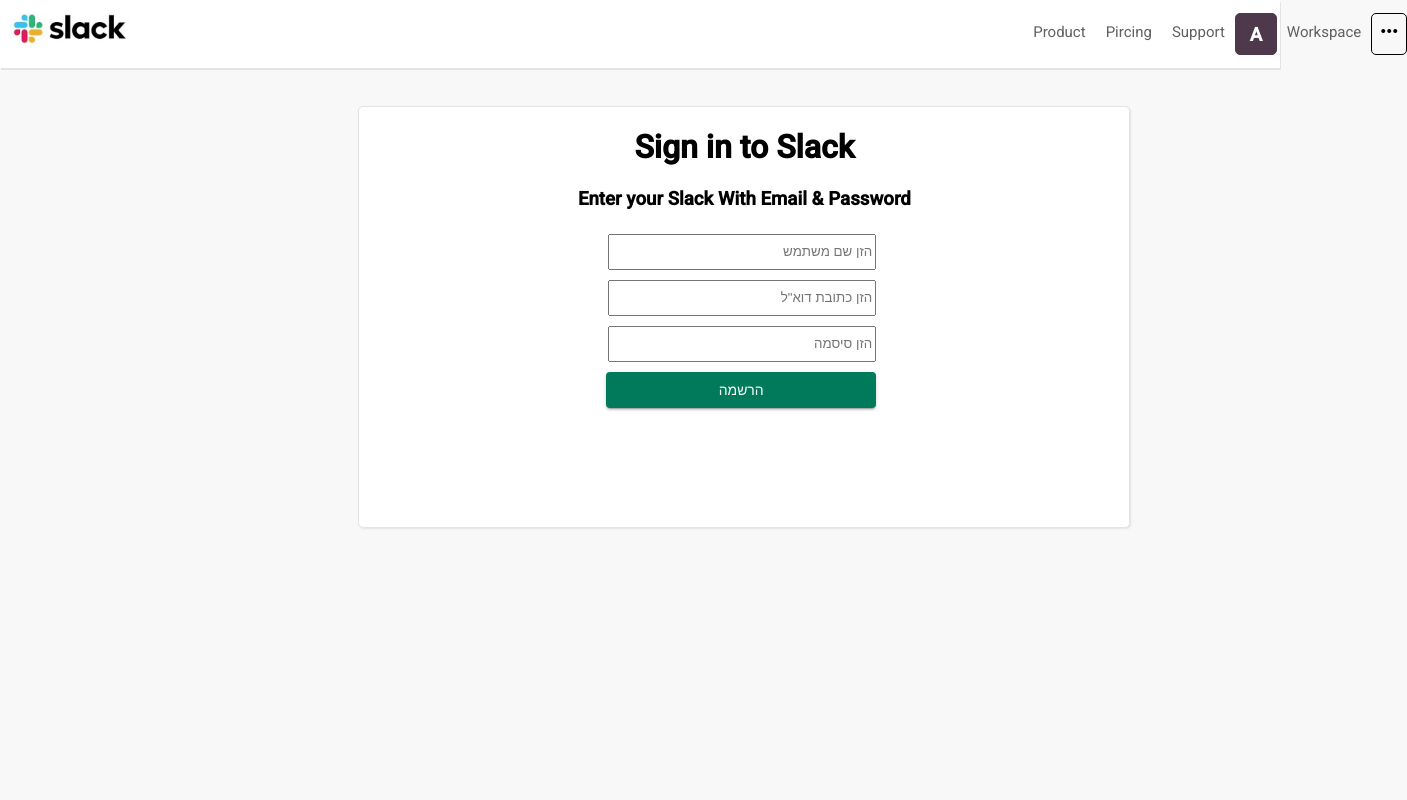
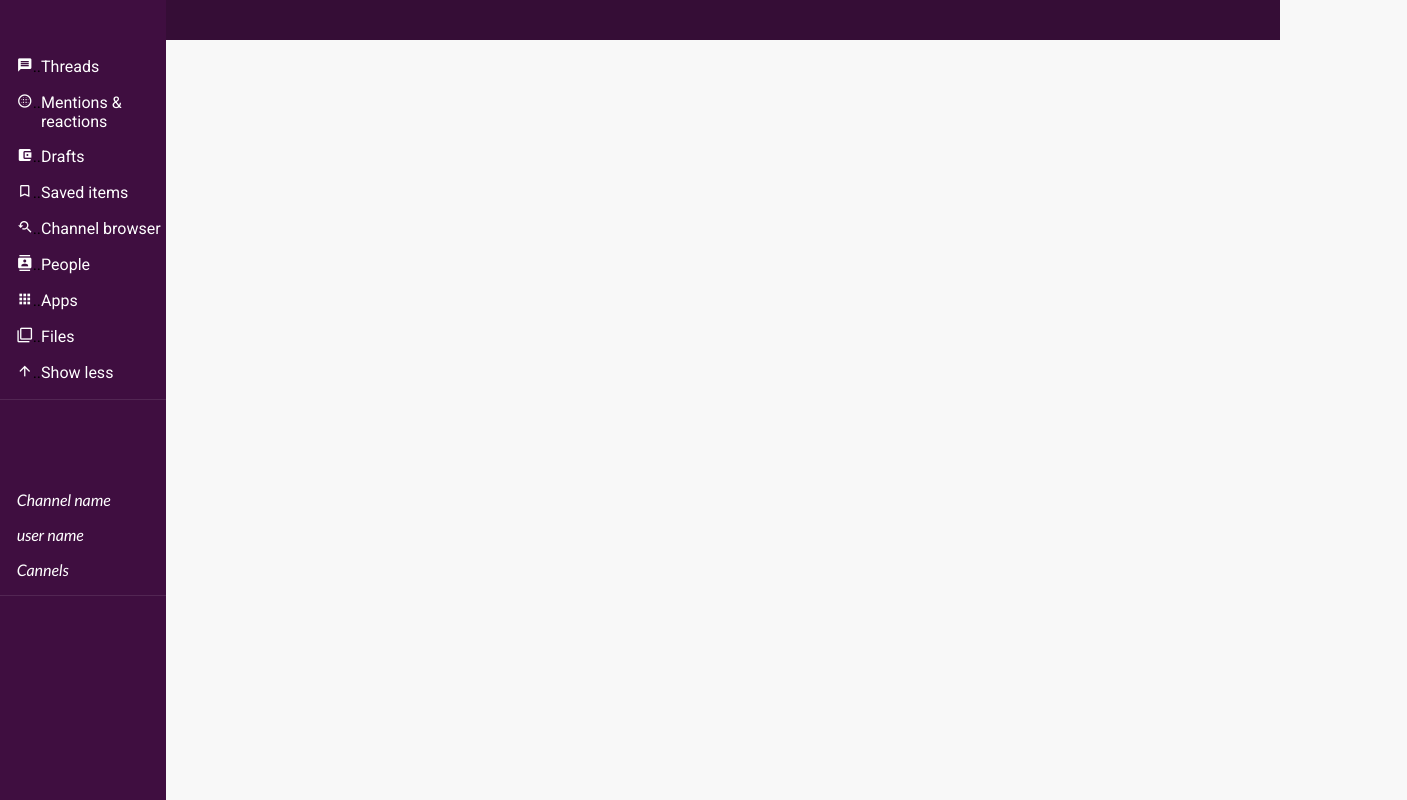
Before and after one commit to AsherLecover/slack-project, an Angular app: page /app-main-chat-room in a window 1280 px wide. Before the commit this address led to /app-sign-in. Shown: the top 800 px of the page, 1407 px wide, since content can reach past the window. Built offline with nearby package versions, Linux system fonts and the light colour scheme.

Commit message:
initail commit

```diff
--- a/src/app/app-routing.module.ts
+++ b/src/app/app-routing.module.ts
@@ -1,10 +1,14 @@
 import { NgModule } from '@angular/core';
 import { Routes, RouterModule } from '@angular/router';
 import { SignInComponent } from './components/sign-in/sign-in.component';
+import { MainChatRoomComponent } from './components/main-chat-room/main-chat-room.component';
 
 
 const routes: Routes = [
   { path:'app-sign-in', component:SignInComponent},
+  { path:'app-main-chat-room', component:MainChatRoomComponent},
+
+
   { path:'',   redirectTo:'app-sign-in', pathMatch: 'full'},
   { path:'**', redirectTo:'app-sign-in', pathMatch: 'full'},
 
--- a/src/app/app.component.html
+++ b/src/app/app.component.html
@@ -1,2 +1 @@
-<app-header></app-header>
 <router-outlet></router-outlet>
--- a/src/app/app.module.ts
+++ b/src/app/app.module.ts
@@ -9,6 +9,7 @@
 import { BrowserAnimationsModule } from '@angular/platform-browser/animations';
 import { ModuleMatrialModule } from './module-matriel/module-matriel.module';
 import { ReactiveFormsModule } from '@angular/forms';
+import { MainChatRoomComponent } from './components/main-chat-room/main-chat-room.component';
 
 
 @NgModule({
@@ -16,7 +17,8 @@
     AppComponent,
     SignInComponent,
     HeaderComponent,
-    FooterComponent
+    FooterComponent,
+    MainChatRoomComponent
   ],
   imports: [
     BrowserModule,
--- /dev/null
+++ b/src/app/components/main-chat-room/main-chat-room.component.css
@@ -0,0 +1,16 @@
+.haeder {
+  width: 100%;
+  height: 40px;
+  background-color: #350d36;
+}
+
+.left-menu {
+  background-color: #3f0e40;
+  height: 2425%;
+  width: 13%;
+}
+hr { display: block; height: 1px;
+    border: 0; border-top: 1px solid rgb(82,38,83);;
+    margin: 1em 0; padding: 0; }
+p{
+    font-family: 'Lato', sans-serif;}
--- /dev/null
+++ b/src/app/components/main-chat-room/main-chat-room.component.html
@@ -0,0 +1,82 @@
+<div class="haeder" >
+    <div class="left-menu" >
+       <div >
+            <br><br><br>
+               <div style="margin-left: 10%">
+
+                     <div style="display: flex">
+                            <div><span style="color: #FFFFFF; font-size: 16px" class="material-icons"> message </span></div><span>..</span>
+                                 <div > <span style=" color: #FFFFFF;">Threads</span></div>
+                                </div>
+                            <p></p>
+
+
+                    <div style="display: flex">
+                        <div><span style="color: #FFFFFF; font-size: 16px" class="material-icons"> blur_circular
+                            </span></div><span>..</span>
+                            <div > <span style=" color: #FFFFFF;">Mentions & reactions</span></div>
+                            </div>
+                            <p></p>
+
+                    <div style="display: flex">
+                        <div><span style="color: #FFFFFF; font-size: 16px" class="material-icons"> account_balance_wallet </span></div><span>..</span>
+                        <div > <span style=" color: #FFFFFF;">Drafts</span></div>
+                           </div>
+                           <p></p>
+
+                   <div style="display: flex">
+                           <div><span style="color: #FFFFFF; font-size: 16px" class="material-icons"> turned_in_not </span></div><span>..</span>
+                                 <div > <span style=" color: #FFFFFF;">Saved items</span></div>
+                                  </div>
+                                  <p></p>
+
+                  <div style="display: flex">
+                        <div><span style="color: #FFFFFF; font-size: 16px" class="material-icons"> youtube_searched_for </span></div><span>..</span>
+                            <div > <span style=" color: #FFFFFF;">Channel browser  </span></div>
+                                   </div>
+                                   <p></p>
+
+                  <div style="display: flex">
+                        <div><span style="color: #FFFFFF; font-size: 16px" class="material-icons"> contacts </span></div><span>..</span>
+                             <div > <span style=" color: #FFFFFF;">People</span></div>
+                                 </div>
+                                 <p></p>
+
+                     <div style="display: flex">
+                             <div><span style="color: #FFFFFF; font-size: 16px" class="material-icons"> apps </span></div><span>..</span>
+                                 <div > <span style=" color: #FFFFFF;"> Apps</span></div>
+                                     </div>
+                                      <p></p>
+
+
+                   <div style="display: flex">
+                      <div><span style="color: #FFFFFF; font-size: 16px" class="material-icons"> filter_none </span></div><span>..</span>
+                          <div > <span style=" color: #FFFFFF;"> Files</span></div>
+                              </div>
+                              <p></p>
+
+                  <div style="display: flex">
+                        <div><span style="color: #FFFFFF; font-size: 16px" class="material-icons"> arrow_upward </span></div><span>..</span>
+                           <div > <span style=" color: #FFFFFF;"> Show less</span></div>
+                               </div>
+                                 <p></p>
+                    </div>
+                </div>
+                <hr>
+        <div >
+            <br><br><br>
+            <div style="margin-left: 10%">
+
+                    <p style=" color: #FFFFFF;">Channel name</p>
+                    <p style=" color: #FFFFFF;">user name</p>
+                    <p style=" color: #FFFFFF;">Cannels</p>
+
+            </div>
+
+        </div>
+        <hr>
+    </div>
+
+
+
+</div>
--- /dev/null
+++ b/src/app/components/main-chat-room/main-chat-room.component.ts
@@ -0,0 +1,15 @@
+import { Component, OnInit } from '@angular/core';
+
+@Component({
+  selector: 'app-main-chat-room',
+  templateUrl: './main-chat-room.component.html',
+  styleUrls: ['./main-chat-room.component.css']
+})
+export class MainChatRoomComponent implements OnInit {
+
+  constructor() { }
+
+  ngOnInit(): void {
+  }
+
+}
--- a/src/app/components/sign-in/sign-in.component.css
+++ b/src/app/components/sign-in/sign-in.component.css
@@ -15,7 +15,7 @@
 }
 .form-container{
     text-align: center;
-    margin-left: 40%;
+    margin-left: 33%;
 }
 input{
     width: 260px;
--- a/src/app/components/sign-in/sign-in.component.html
+++ b/src/app/components/sign-in/sign-in.component.html
@@ -1,3 +1,5 @@
+<app-header></app-header>
+
 <div  class="container">
     <div class="first-line">
         <h1>Sign in to Slack</h1>
@@ -7,26 +9,11 @@
     <div class="form-container">
 
 
-    <form [formGroup]="registerForm" (ngSubmit)="onSubmit()" style="width: 40%; margin: 24px;" dir="rtl" action="">
+    <form [formGroup]="registerForm" (ngSubmit)="onSubmit()" style="width: 40%;"  action="">
 
-            <div class="user-name" style="margin-bottom: 10px;">
-        <input  id="inputs0"  formControlName="firstName" type="text" placeholder="הזן שם משתמש" [ngClass]="{'has-error' :
-        registerForm.get('firstName').errors &&
-        (registerForm.get('firstName').dirty)}">
-        <span *ngIf="registerForm.get('firstName').errors &&
-        (registerForm.get('firstName').dirty)">
 
-          <span style="color: red;" *ngIf="registerForm.get('firstName').errors.required">
-            זהו שדה חובה
-          </span>
-
-          <span style="color: red;" *ngIf="registerForm.get('firstName').errors.minlength">
-            שם פרטי חייב להיות לפחות 2 אותיות
-          </span>
-        </span>
-            </div>
             <div class="email" style="margin-bottom: 10px;">
-        <input id="inputs2" formControlName="email" type="text" placeholder='הזן כתובת דוא"ל' [ngClass]="{'has-error' :
+        <input id="inputs2" formControlName="email" type="text" placeholder="you@example.com" [ngClass]="{'has-error' :
         registerForm.get('email').errors &&
         (registerForm.get('email').dirty)}">
 
@@ -42,7 +29,7 @@
         </span>
             </div>
             <div class="password" style="margin-bottom: 10px;">
-        <input id="inputs3" formControlName="password" class="b" type="password" placeholder="הזן סיסמה" [ngClass]="{'has-error' :
+        <input id="inputs3" formControlName="password" class="b" type="password" placeholder="password" [ngClass]="{'has-error' :
           registerForm.get('password').errors &&
           (registerForm.get('password').dirty)}">
 
@@ -57,15 +44,13 @@
         </span>
             </div>
 
-        <button  type="submit" style="background-color: #007a5a; width: 270px;" mat-raised-button
-          color="primary">הרשמה</button>
 
-          <!-- <button  type="submit" [disabled]="!registerForm.valid"   style="background-color: #007a5a; width: 260px;" mat-raised-button
-          color="primary">הרשמה</button> -->
+            <button routerLink="/app-main-chat-room" type="submit" [disabled]="!registerForm.valid"   style="background-color: #007a5a; width: 270px;" mat-raised-button
+              color="primary">Sign in</button>
 
-      </form>
+            </form>
 
-    </div>
+          </div>
 
 
 </div>
--- a/src/app/components/sign-in/sign-in.component.ts
+++ b/src/app/components/sign-in/sign-in.component.ts
@@ -17,10 +17,10 @@
   ngOnInit(): void {
 
     this.registerForm = this.fb.group({
-      firstName: ['', [Validators.required, Validators.minLength(2)]],
         email: ['', [Validators.required, Validators.email]],
         password: ['', [Validators.required, Validators.minLength(6)]],
-      });
+      }
+      );
   }
 
   onSubmit() {
--- a/src/index.html
+++ b/src/index.html
@@ -8,6 +8,7 @@
   <link rel="icon" type="image/x-icon" href="favicon.ico">
   <link href="https://fonts.googleapis.com/css?family=Roboto:300,400,500&display=swap" rel="stylesheet">
   <link href="https://fonts.googleapis.com/icon?family=Material+Icons" rel="stylesheet">
+  <link href="https://fonts.googleapis.com/css2?family=Lato:ital@1&display=swap" rel="stylesheet">
 </head>
 <body>
   <app-root></app-root>
--- a/src/main.ts
+++ b/src/main.ts
@@ -3,6 +3,7 @@
 
 import { AppModule } from './app/app.module';
 import { environment } from './environments/environment';
+
 
 if (environment.production) {
   enableProdMode();
```
Also changed, not shown: 1 other file (tests, documents, lock files or other folders).
